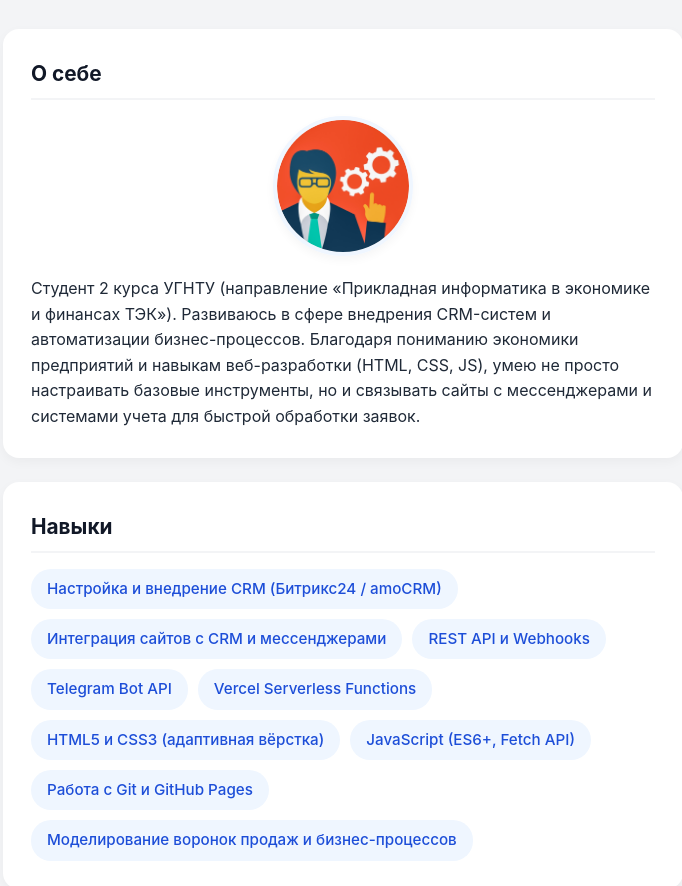
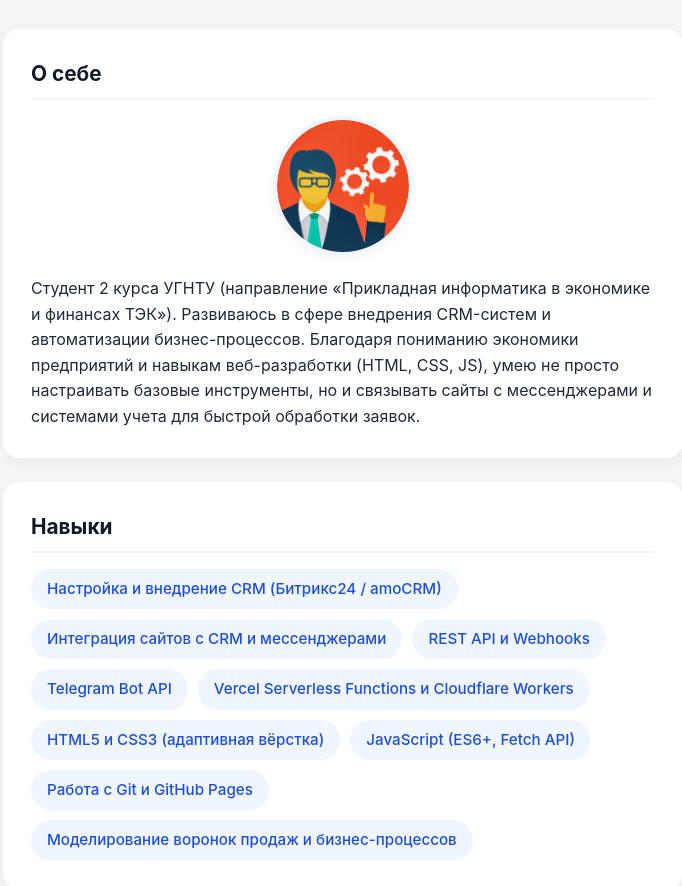
Before and after one commit to Softether239/Softether239.github.io, a plain HTML site: page index.html in a window 1280 px wide. Shown: the part 178-1064 px from the top of the page, without its empty margins (297-979 px from the left). Drawn offline with Linux system fonts and the light colour scheme.

Commit message:
Update index.html

```diff
--- a/index.html
+++ b/index.html
@@ -34,7 +34,7 @@
         <li>Интеграция сайтов с CRM и мессенджерами</li>
         <li>REST API и Webhooks</li>
         <li>Telegram Bot API</li>
-        <li>Vercel Serverless Functions</li>
+        <li>Vercel Serverless Functions и Cloudflare Workers</li>
         <li>HTML5 и CSS3 (адаптивная вёрстка)</li>
         <li>JavaScript (ES6+, Fetch API)</li>
         <li>Работа с Git и GitHub Pages</li>
```
